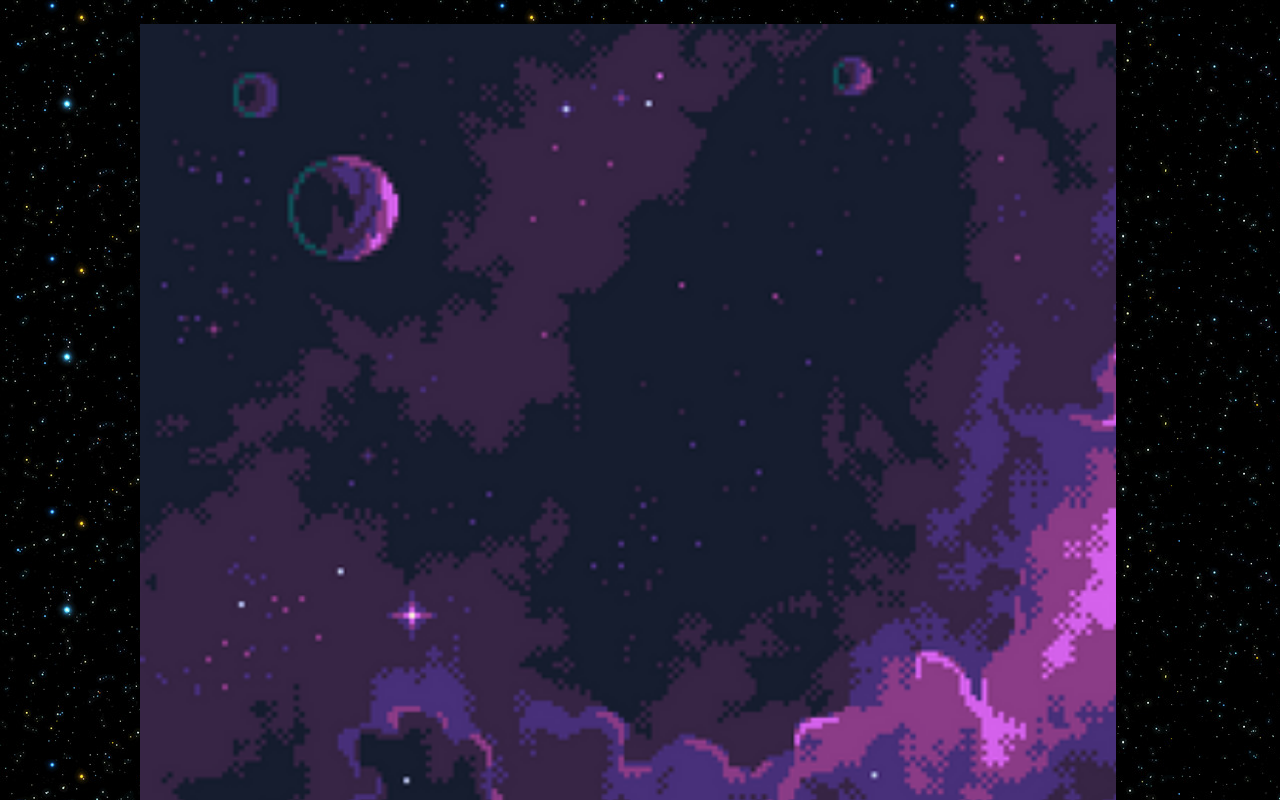
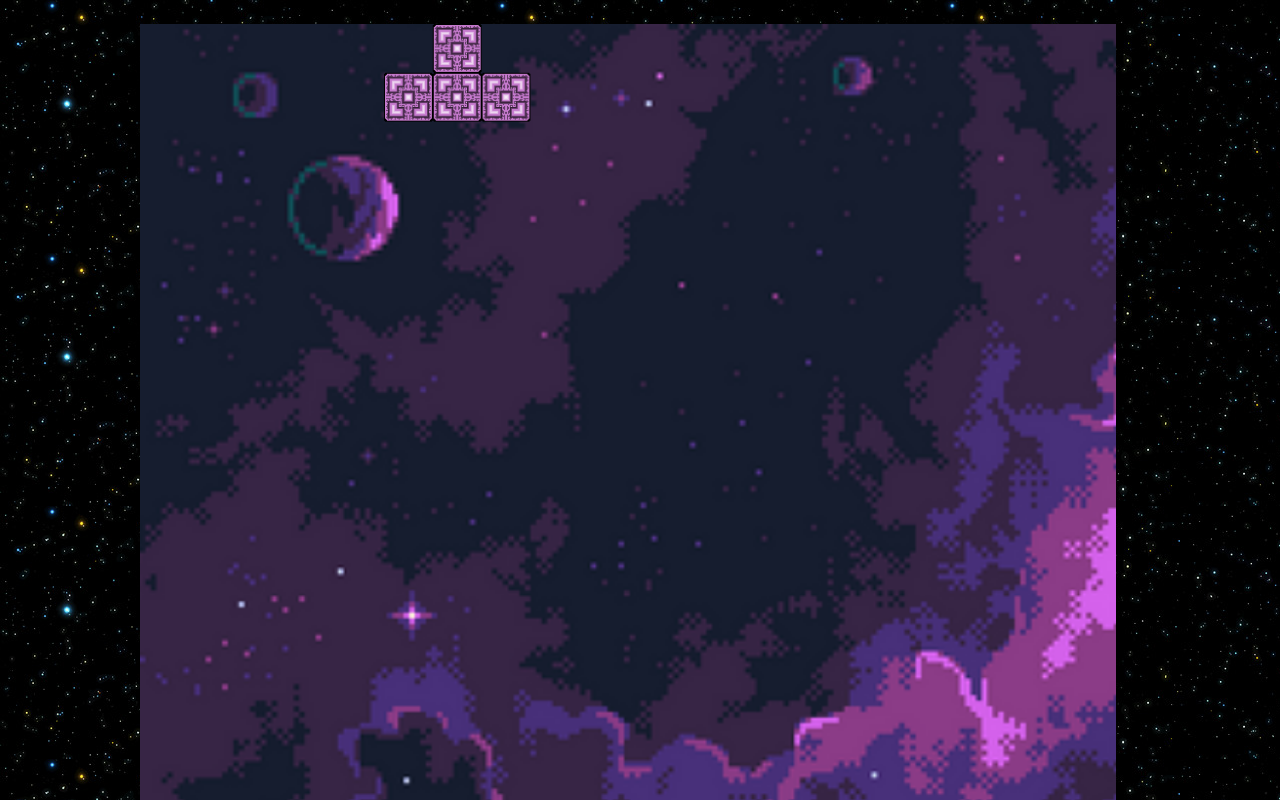
Before and after one commit to drollinger/tetris, a plain HTML site: page index.html in a window 1280 px wide. Both pictures are taken after a click on the button "New Game". Shown: the top 800 px of the page. Drawn offline with Linux system fonts and the light colour scheme.

Commit message:
shapes are forming

```diff
--- a/index.html
+++ b/index.html
@@ -12,6 +12,7 @@
     <script src='scripts/gamePlay.js'></script>
     <script src='scripts/input.js'></script>
     <script src='scripts/graphics.js'></script>
+    <script src='scripts/blocks.js'></script>
     <script src='scripts/main.js'></script>
 </head>
 <body onload="main()">
--- /dev/null
+++ b/scripts/blocks.js
@@ -0,0 +1,47 @@
+/**************************************************
+ * Name: Dallin Drollinger
+ * A#: A01984170
+ * Description: Object which tracks location and
+ *  states of all blocks in game
+ *************************************************/
+'use strict';
+
+let Blocks = function(spec) {
+    let Info = {
+        blocks: [],
+        lines: [],
+    };
+    let test = true;
+
+    let Update = function(elapsedTime, gameInPlay) {
+        if (gameInPlay) {
+            //for(block of blocks) {
+            //};
+            if (test) {
+                Info.blocks = createRandomShape();
+                //test = false;
+            }
+        };
+    };
+
+    function createRandomShape() {
+        let index = Math.floor(Math.random()*SB.shapes.length);
+        let shape = [];
+        for (let rLoc of SB.shapes[index]) {
+            let block = {}
+            block.rLoc = Object.assign({},rLoc);
+            block.loc = Object.assign({},rLoc);
+            block.loc.x += Math.floor(SB.cols/2)-2;
+            block.loc.y -= 2;
+            block.falling = true;
+            block.color = settings.colors.blocks[index];
+            shape.push(block);
+        };
+        return shape;
+    };
+
+    return {
+        Info,
+        Update,
+    };
+}
--- a/scripts/graphics.js
+++ b/scripts/graphics.js
@@ -39,6 +39,19 @@ let Graphics = function(spec) {
     };
 
     let RenderBlocks = function(spec) {
+        if (imgs.block.isReady) {
+            context.save();
+            let blocks = spec.blocks.Info.blocks;
+            for (let block of blocks) {
+                let x = 100 + 50*block.loc.x;
+                let y = 100 + 50*block.loc.y;
+                let d = 50;
+                context.fillStyle = block.color;
+                context.fillRect(x+1, y+1, d-2, d-2);
+                context.drawImage(imgs.block, x, y, d, d);
+            };
+            context.restore();
+        };
     };
 
     let RenderCustomControls = function(spec) {
--- a/scripts/main.js
+++ b/scripts/main.js
@@ -12,6 +12,7 @@ function main() {
         keyInput,
         menuing,
         gamePlay,
+        blocks,
         scores,
     ] = Initialize();
 
@@ -32,6 +33,7 @@ function main() {
 
     function update(elapsedTime) {
         gamePlay.Update(elapsedTime, menuing);
+        blocks.Update(elapsedTime, menuing.GameInPlay());
     };
 
     function render() {
@@ -47,6 +49,9 @@ function main() {
         graphics.RenderGamePlay({
             gamePlay:gamePlay
         });
+        graphics.RenderBlocks({
+            blocks:blocks,
+        });
     };
 
     function processInput(elapsedTime) {
@@ -61,6 +66,7 @@ function Initialize() {
 
     //Game Objects
     let menuing = Menuing({});
+    let blocks = Blocks({});
     let gamePlay = GamePlay({
         scores: scores,
     });
@@ -89,6 +95,7 @@ function Initialize() {
         keyInput,
         menuing,
         gamePlay,
+        blocks,
         scores
     ];
 };
--- a/scripts/settings.js
+++ b/scripts/settings.js
@@ -1,4 +1,22 @@
 var settings = {
+    blocks: {
+        dropTime: 500,
+        cols: 10,
+        shapes: [
+            //T
+            [{x:0,y:1},{x:1,y:0},{x:1,y:1},{x:2,y:1}],
+            //Line
+            [{x:0,y:0},{x:1,y:0},{x:2,y:0},{x:3,y:0}],
+            //Block
+            [{x:1,y:0},{x:1,y:1},{x:2,y:0},{x:2,y:1}],
+            //L's
+            [{x:0,y:0},{x:0,y:1},{x:1,y:1},{x:2,y:1}],
+            [{x:0,y:1},{x:1,y:1},{x:2,y:0},{x:2,y:1}],
+            //S's
+            [{x:0,y:1},{x:1,y:0},{x:1,y:1},{x:2,y:0}],
+            [{x:0,y:0},{x:1,y:0},{x:1,y:1},{x:2,y:1}],
+        ],
+    },
     storage: {
         name: 'drollTetris',
         highscores: 'drollTetris.highScores',
@@ -10,6 +28,15 @@ var settings = {
     sounds: {
     },
     colors: {
+        blocks: [
+            'rgba(198, 122, 206, 1)',
+            'rgba(216, 248, 183, 1)',
+            'rgba(255, 154, 140, 1)',
+            'rgba(81, 196, 211, 1)',
+            'rgba(206, 31, 106, 1)',
+            'rgba(84, 227, 70, 1)',
+            'rgba(255, 210, 113, 1)',
+        ],
     },
     sections: {
         main: 'mainMenuSection',
@@ -52,3 +79,4 @@ var settings = {
 //Shortcuts to elements
 var SST = settings.storage;
 var SE = settings.elements;
+var SB = settings.blocks;
```
